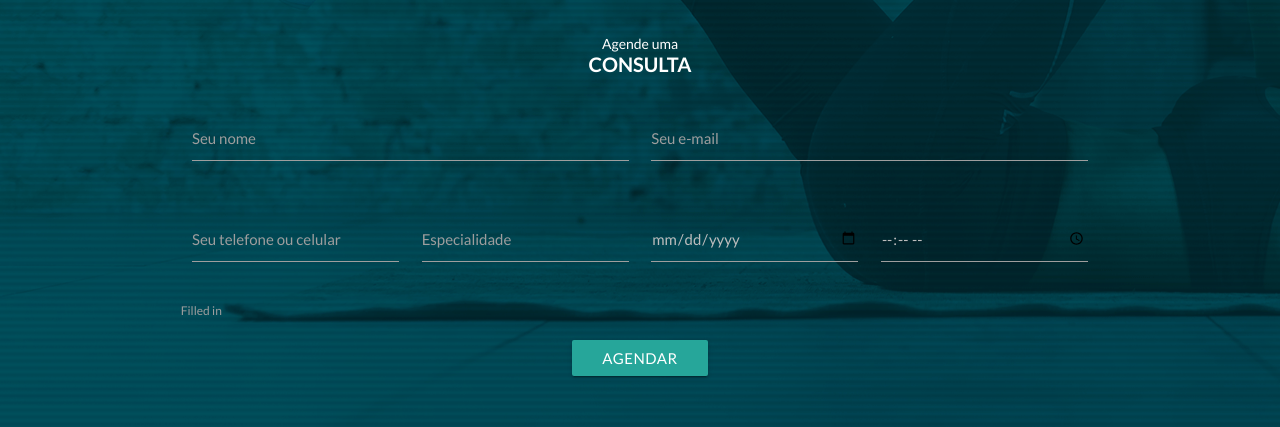
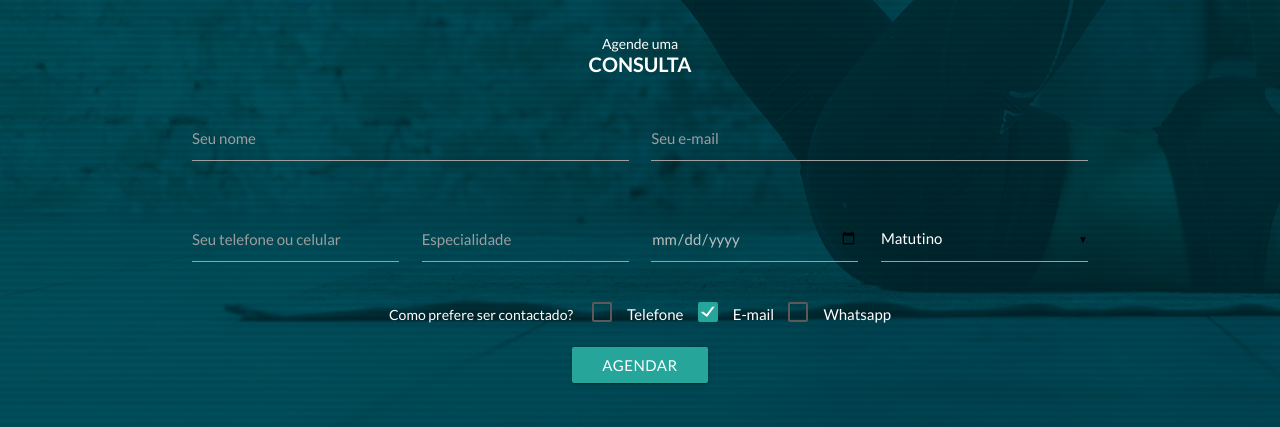
Before and after one commit to RenanSca/Teste-pro, a PHP site: page / in a window 1280 px wide. Shown: the part 2845-3272 px from the top of the page. Run offline with PHP 8.4, Linux system fonts and the light colour scheme; some libraries are stand-ins or nearby versions.

Commit message:
terceiro commit

```diff
--- a/index.css
+++ b/index.css
@@ -98,3 +98,10 @@ body {
 	width: auto;
 	height: auto;
 }
+.bgfooter {
+	background-color: #2f587c;
+}
+.a2 {
+	text-align: left;
+	color: white;
+}
--- a/index.html
+++ b/index.html
@@ -294,18 +294,23 @@
 		          <input id="data" type="date" class="validate grey-text">
 		          <label for="data"></label>
 		        </div>
-		        <div class="input-field col s3">
-		          <input id="periodo" type="time" class="validate grey-text">
-		          <label for="periodo"></label>
+		        <div class="input-field col s3 white-text">
+		          <select>
+				      <option value="1" >Matutino</option>
+				      <option value="2">Vespertino</option>
+				      <option value="3">Noturno</option>
+				    </select>
 		        </div>
 		      </div>
 		      <div class="row">
-		      	<p>
-			      <label>
-			        <input type="checkbox" class="filled-in" checked="checked" />
-			        <span>Filled in</span>
-			      </label>
-			    </p>
+		      	<p class="a1">Como prefere ser contactado? &nbsp;&nbsp;&nbsp;&nbsp;&nbsp;
+		      		<input type="checkbox" class="filled-in" id="filled-in-box1"/>
+      				<label for="filled-in-box1" class="white-text">Telefone&nbsp;&nbsp;&nbsp;&nbsp;</label>
+      				<input type="checkbox" class="filled-in" id="filled-in-box2" checked="checked" />
+      				<label for="filled-in-box2" class="white-text">E-mail&nbsp;&nbsp;&nbsp;&nbsp;</label>
+      				<input type="checkbox" class="filled-in" id="filled-in-box3"/>
+      				<label for="filled-in-box3" class="white-text">Whatsapp</label>
+		      	</p>
 		      </div>
 		      <div class="row">
 				<center><a class="waves-effect waves-light btn">Agendar</a></center>
@@ -318,6 +323,43 @@
 	<div class="row" style="margin-top: -20px;">
 		<iframe src="https://www.google.com/maps/embed?pb=!1m18!1m12!1m3!1d3645.882327327168!2d-46.39080048579322!3d-23.964600882490124!2m3!1f0!2f0!3f0!3m2!1i1024!2i768!4f13.1!3m3!1m2!1s0x94ce1c9a56b10155%3A0x695963d2a19a8ff4!2sR.+Frei+Gaspar%2C+931+-+Centro%2C+S%C3%A3o+Vicente+-+SP%2C+11310-430!5e0!3m2!1spt-BR!2sbr!4v1553996548124!5m2!1spt-BR!2sbr" width="100%" height="250" frameborder="0" style="border:0" allowfullscreen></iframe>
 	</div>
+	<div class="row bgfooter" style="margin-top: -18px;">
+		<div class="container" style="padding-top: 20px; height: 100px;">
+			<div class="col s1">
+			<center><i class="medium material-icons white-text">location_on</i></center>
+			</div>
+			<div class="col s3">
+				<b><p class="a2">AV. LOREM IPSUM DOLOR, 333 GONZAGA - SANTOS- SP</p></b>
+			</div>
+			<div class="col s1">
+			<center><i class="medium material-icons white-text">smartphone</i></center>
+			</div>
+			<div class="col s3">
+				<b><p class="a2">13 3333.CLIQUE</p></b>
+			</div>
+			<div class="col s1">
+			<center><i class="medium material-icons white-text">directions_car</i></center>
+			</div>
+			<div class="col s3">
+				<b><p class="a2">ESTACIONAMENTO NO LOCAL</p></b>
+			</div>
+
+		</div>
+	</div>
+	<div class="row" style="margin-top: -18px;">
+		<div class="container" style="padding-top: 20px; height: 50px;">
+			<div class="col s4">
+				<p>Todos os direitos reservado - 2019</p>
+			</div>
+			<div class="col s4">
+				<center><image src="images/logo.png" style="width: 230; height: 60;"></center>
+			</div>
+			<div class="col s4">
+				<center><image src="images/summer.png" ></center>
+			</div>
+
+		</div>
+	</div>
 
 
 	<!-- Js -->
--- a/index.js
+++ b/index.js
@@ -46,3 +46,6 @@ document.addEventListener('DOMContentLoaded', function() {
   $(document).ready(function() {
     Materialize.updateTextFields();
   });
+  $(document).ready(function() {
+    $('select').material_select();
+  });
```
Also changed, not shown: images/carrosel.png, images/carrosel1.png, images/carrosel2.png, images/summer.png (added).
